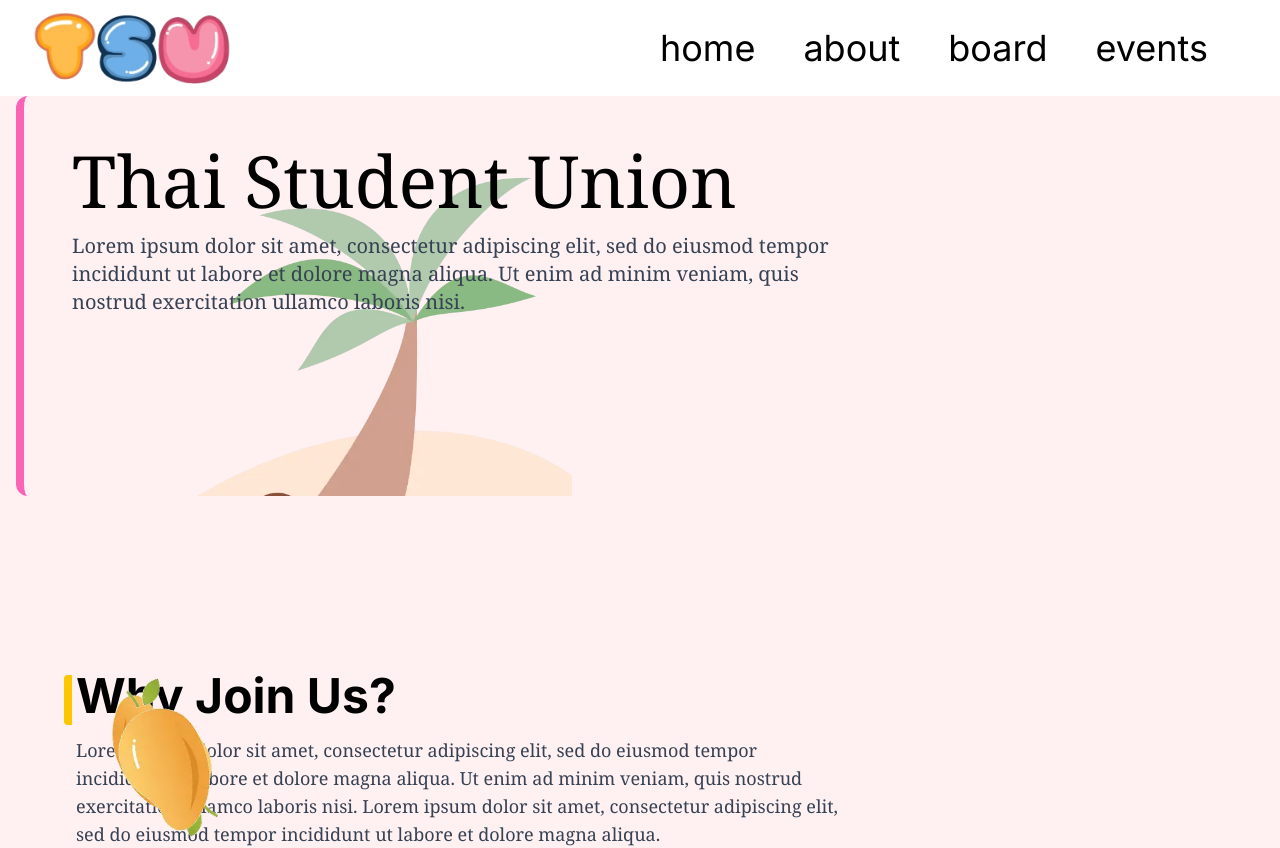
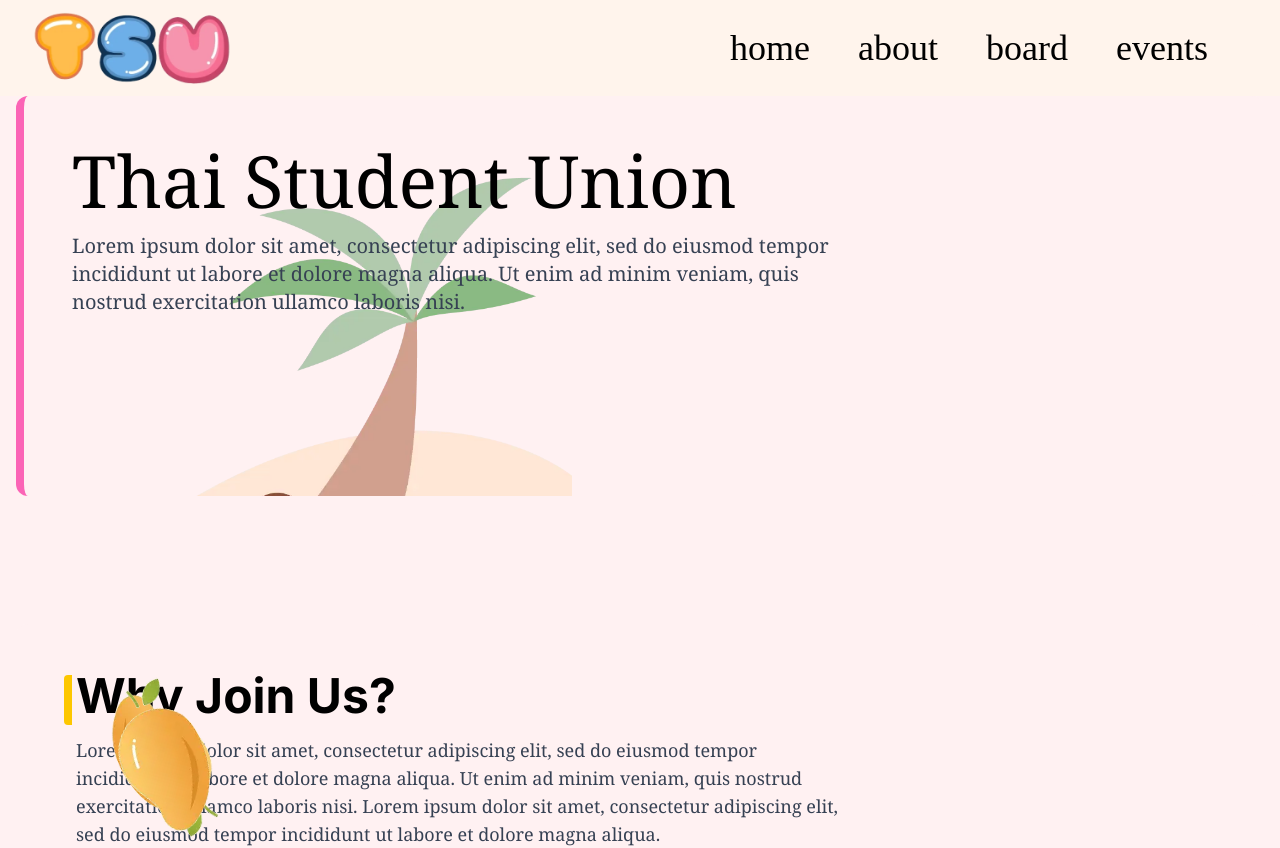
Before and after one commit to acm-ucr/tsu-website, a Next.js app: page / in a window 1280 px wide. Shown: the top 848 px of the page. Built offline with nearby package versions, Linux system fonts and the light colour scheme; a web font is replaced by a local one.

Commit message:
Added Tree & Mangos

```diff
--- a/src/app/globals.css
+++ b/src/app/globals.css
@@ -1,9 +1,8 @@
 @import url("https://fonts.googleapis.com/css2?family=Sahitya&display=swap");
 @import url("https://fonts.googleapis.com/css2?family=Sahitya:wght@700&display=swap");
-@import url("https://fonts.googleapis.com/css2?family=Sora:wght@100..800&display=swap");
 @import "tailwindcss";
 
-:root {
+@theme {
   --color-tsu-pink-100: #f695ae;
   --color-tsu-orange-100: #ffbc49;
   --color-tsu-orange-200: #f6a623;
```
